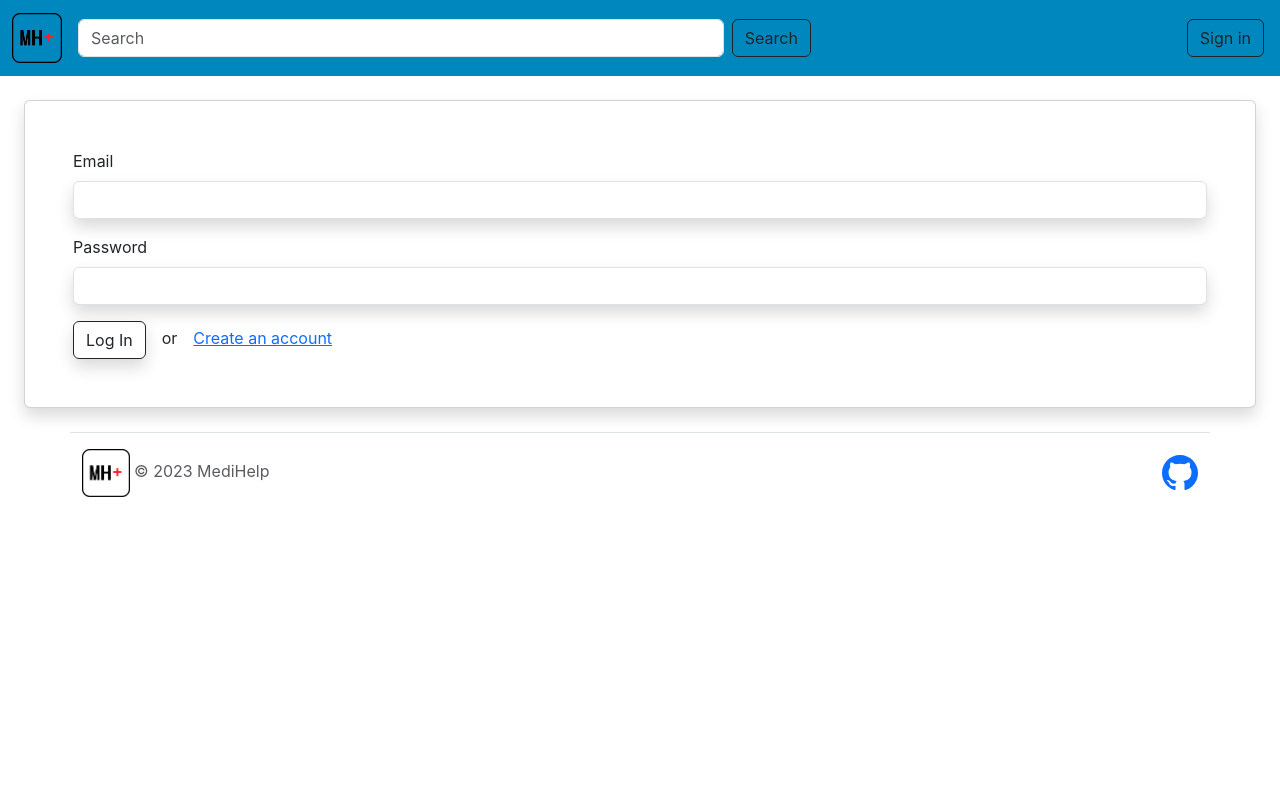
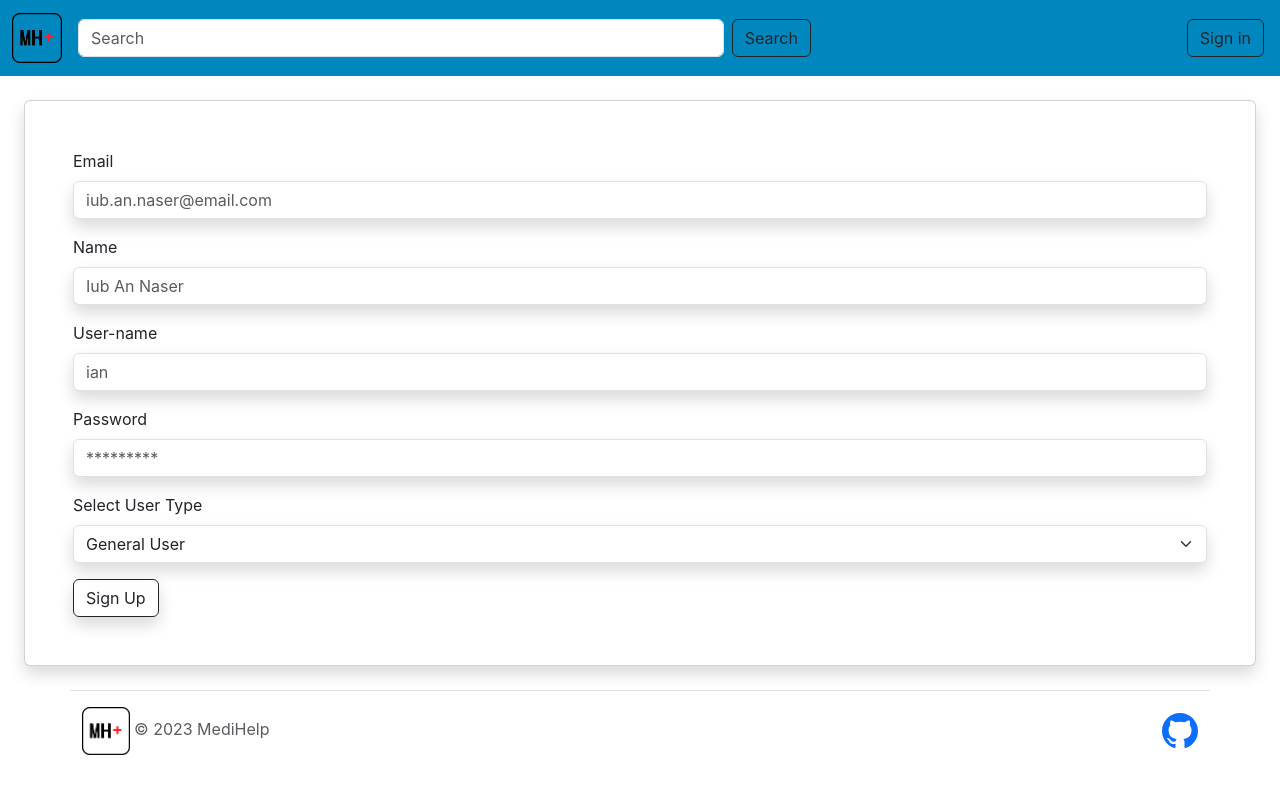
Before and after one commit to Jafor2646/medi-help, a React (Create React App) app in the folder front-end/medi-help-front-end/: page /signup in a window 1280 px wide. Shown: the top 794 px of the page. Built offline with nearby package versions, Linux system fonts and the light colour scheme.

Commit message:
SignUp page added -shuvo

```diff
--- a/front-end/medi-help-front-end/src/Auth/SignupPage.tsx
+++ b/front-end/medi-help-front-end/src/Auth/SignupPage.tsx
@@ -1,6 +1,116 @@
 import {Link} from "react-router-dom";
+import React, {useState} from "react";
 
 export const SignupPage = () => {
+    const [UsernameMessage, setUsernameMessage] = useState('');
+    const [UserEmailMessage, setUserEmailMessage] = useState('');
+    const [currentEmail, setcurrentEmail] = useState('');
+    const [currentPassword, setcurrentPassword] = useState('');
+    const [currentUsername, setcurrentUsername] = useState('');
+    const [currentName, setcurrentName] = useState('');
+    const [currentMedicalId, setcurrentMedicalId] = useState('');
+    const [user_type, setuser_type] = useState("General_User");
+    const [hasValidUsername, sethasValidUsername] = useState(false);
+    const [hasValidEmail, sethasValidEmail] = useState(false);
+
+
+    const userNameChanged = (event: React.MouseEvent<HTMLInputElement>) => {
+        setUsernameMessage("");
+        sethasValidUsername(true);
+        const current_username: string = event.currentTarget.value;
+        setcurrentUsername(current_username);
+        if (current_username.length <= 4 || current_username.length>20){
+            setUsernameMessage("User-Name has to be size 5 to 20");
+            sethasValidUsername(false);
+            return;
+        }
+        let validChars: String = 'abcdefghijklmnopqrstuvwxyzABCDEFGHIJKLMNOPQRSTUVWXYZ0123456789._';
+        for (const ch of current_username){
+            if (!validChars.includes(ch)){
+                setUsernameMessage("User-Name can only have 'a-z' or 'A-Z' or 0-9 or . _ and no other special character");
+                sethasValidUsername(false);
+                break;
+            }
+        }
+        if (!hasValidUsername){
+            return;
+        }
+        const baseUrl: string = "http://localhost:8080/api";
+        const fetchUsernames = async () => {
+            const resp = await fetch(`${baseUrl}/users/${current_username}`);
+            if (resp.ok) {
+                setUsernameMessage("User-Name already exist!");
+                sethasValidUsername(false);
+                return;
+            }
+        };
+        fetchUsernames();
+        if (!hasValidUsername){
+            return;
+        }
+        setUsernameMessage("Valid Username");
+    }
+
+    const userEmailChanged = (event: React.MouseEvent<HTMLInputElement>) => {
+        setUsernameMessage("");
+        sethasValidEmail(true);
+        const baseUrl: string = "http://localhost:8080/api";
+        const current_email: string = event.currentTarget.value;
+        setcurrentEmail(current_email);
+        const fetchEmail = async () => {
+            const resp = await fetch(`${baseUrl}/users/search/findUserByEmail?email=${current_email}`);
+            const respData = await resp.json();
+            const response = respData._embedded.users;
+            if (response.length>0) {
+                setUserEmailMessage("Email already exist!");
+                sethasValidEmail(false);
+                return;
+            }
+        };
+        fetchEmail();
+        if (!hasValidEmail){
+            return;
+        }
+        let re = /^(([^<>()\[\]\\.,;:\s@"]+(\.[^<>()\[\]\\.,;:\s@"]+)*)|(".+"))@((\[[0-9]{1,3}\.[0-9]{1,3}\.[0-9]{1,3}\.[0-9]{1,2}])|(([a-zA-Z\-0-9]+\.)+[a-zA-Z]{2,}))$/;
+        if ( !re.test(current_email) ) {
+            setUserEmailMessage("Invalid Email!");
+            sethasValidEmail(false);
+            return;
+        }
+        setUserEmailMessage("");
+    }
+
+    const userTypeSelected = (event: React.ChangeEvent<HTMLSelectElement>) => {
+        setuser_type(event.target.value);
+    }
+
+
+    const PasswordChanged = (event: React.MouseEvent<HTMLInputElement>) => {
+        setcurrentPassword(event.currentTarget.value);
+    }
+    const NameChanged = (event: React.MouseEvent<HTMLInputElement>) => {
+        setcurrentName(event.currentTarget.value);
+    }
+    const MedicalIdChanged = (event: React.MouseEvent<HTMLInputElement>) => {
+        setcurrentMedicalId(event.currentTarget.value);
+    }
+
+    const submitClicked = (event: React.MouseEvent<HTMLButtonElement, MouseEvent>) => {
+        if (currentEmail!=undefined && currentPassword!= undefined && currentName!=undefined && currentUsername!=undefined && hasValidEmail && hasValidUsername){
+            if (user_type == "Doctor" && currentMedicalId!= undefined){
+                // First update DB as normal user
+                //  then Update DB for Doctor user who has extra parameter of medical Id
+
+            }
+            else if (user_type == 'General_User' || user_type == "Hospital"){
+
+                // for normal user as genral user and hospital has same must have data
+
+
+            }
+        }
+    }
+
     return (
         <div>
             <form className="card shadow m-4">
@@ -9,19 +119,56 @@ export const SignupPage = () => {
 
                         <label htmlFor="InputEmail" className="form-label">Email</label>
 
-                        <input type="email" className="form-control shadow" id="InputEmail" aria-describedby="emailHelp"/>
+                        <input required type="email" className="form-control shadow" id="InputEmail" placeholder="iub.an.naser@email.com" onInput={userEmailChanged}/>
+                        <div id="UserEmailHelp" className="form-text">{UserEmailMessage}</div>
 
                     </div>
+
+                    <div className="mb-3">
+
+                        <label htmlFor="InputName" className="form-label">Name</label>
+
+                        <input required type="text" className="form-control shadow" id="InputName"  placeholder="Iub An Naser" onInput={NameChanged}/>
+
+                    </div>
+
+                    <div className="mb-3">
+
+                        <label htmlFor="InputUsername" className="form-label">User-name</label>
+
+                        <input type="text" className="form-control shadow" id="InputUsername" placeholder="ian" onInput={userNameChanged}/>
+                        <div id="UsernameHelp" className="form-text">{UsernameMessage}</div>
+
+                    </div>
+
                     <div className="mb-3">
 
                         <label htmlFor="InputPassword" className="form-label">Password</label>
 
-                        <input type="password" className="form-control shadow" id="InputPassword"/>
+                        <input required type="password" className="form-control shadow" id="InputPassword"  placeholder="*********" onInput={PasswordChanged}/>
 
                     </div>
-                    <button type="submit" className="btn btn-outline-dark me-3 shadow">Log In</button>
-                    <span className="me-3">or</span>
-                    <Link to="/signup">Create an account</Link>
+
+                    <div className='mb-3'>
+                        <label htmlFor="typeSelect" className="form-label">Select User Type</label>
+                        <select className="form-select shadow" id="typeSelect" onChange={userTypeSelected}>
+                            <option selected value='General_User'>General User</option>
+                            <option value="Doctor">Doctor</option>
+                            <option value="Hospital">Hospital</option>
+                        </select>
+                    </div>
+                    {user_type == "Doctor"?
+                        <div className="mb-3">
+
+                            <label htmlFor="InputMedicalId" className="form-label">Medical ID</label>
+
+                            <input type="text" className="form-control shadow" id="InputMedicalId" onInput={MedicalIdChanged}/>
+
+                        </div>
+                        :
+                        <span></span>
+                    }
+                    <button type="submit" className="btn btn-outline-dark me-3 shadow" onClick={submitClicked}>Sign Up</button>
                 </div>
             </form>
         </div>
--- a/front-end/medi-help-front-end/src/layouts/NavbarAndFooter/Navbar.tsx
+++ b/front-end/medi-help-front-end/src/layouts/NavbarAndFooter/Navbar.tsx
@@ -1,10 +1,8 @@
-import { Link, NavLink } from "react-router-dom";
+import { Link} from "react-router-dom";
 import {Global} from "../../Auth/UserStatas";
 
 export const Navbar = () => {
-  console.log(Global.isAuthorised);
   (Global.isAuthorised as any) = true;
-  console.log(Global.isAuthorised);
 
   return (
     <nav className="navbar navbar-expand-md navbar-dark main-color">
```
